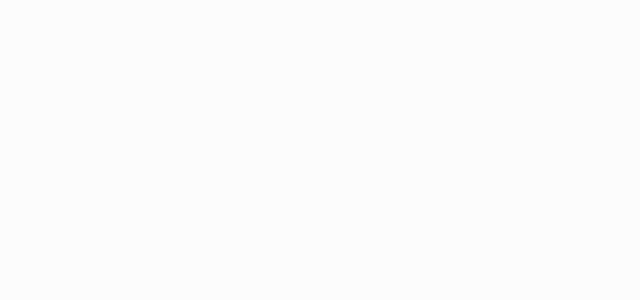
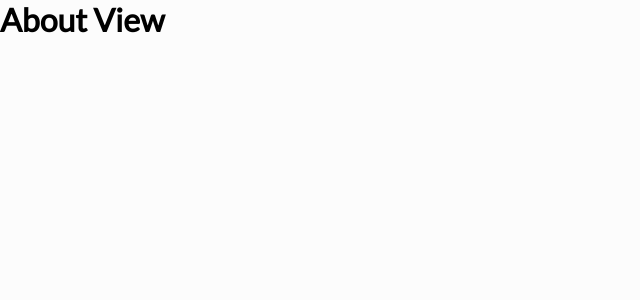
Before and after one commit to giochagelishvili/Jobber, a Vue app: page /about in a window 1280 px wide. Before the commit this address had no page. Shown: the top 300 px of the page, without its empty margins (0-640 px from the left). Built offline with nearby package versions, Linux system fonts and the light colour scheme.

Commit message:
create about view

```diff
--- a/src/router/index.js
+++ b/src/router/index.js
@@ -24,6 +24,11 @@
       name: 'job',
       component: () => import('../views/JobView.vue')
     },
+    {
+      path: '/about',
+      name: 'about',
+      component: () => import('../views/AboutView.vue')
+    },
   ]
 })
 
--- /dev/null
+++ b/src/views/AboutView.vue
@@ -0,0 +1,9 @@
+<template>
+  <h1>About View</h1>
+</template>
+
+<script>
+export default {
+  name: 'AboutView'
+}
+</script>
```
